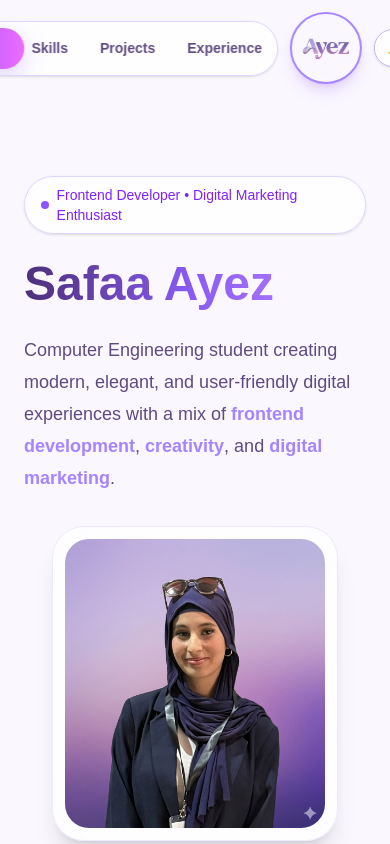
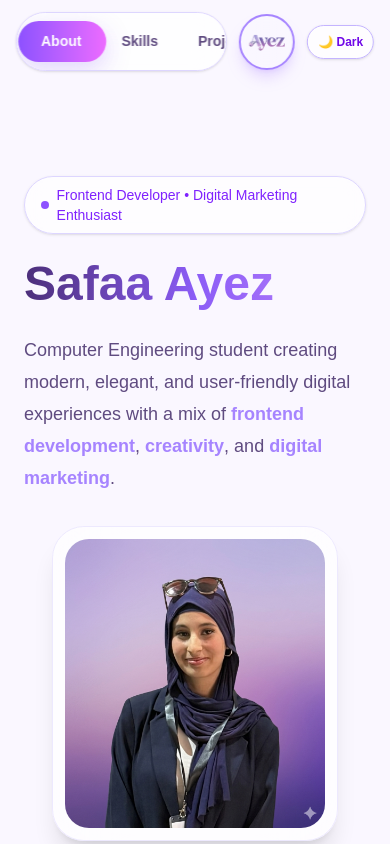
Before and after one commit to safaamedia/Safaa_portfolio, a Next.js app: page / in a window 390 px wide. Shown: the top 844 px of the page. Built offline with nearby package versions, Linux system fonts and the light colour scheme.

Commit message:
Fix navbar overflow when zooming and improve responsive layout

```diff
--- a/app/components/navbar.tsx
+++ b/app/components/navbar.tsx
@@ -107,14 +107,15 @@ export default function Navbar({ darkMode }: NavbarProps) {
     position: relative;
     display: flex;
     align-items: center;
-  gap: 4px;
+    gap: 8px;
     width: fit-content;
-  padding: 6px;
+    max-width: 100%;
+    padding: 8px;
     border-radius: 999px;
     backdrop-filter: blur(16px);
     overflow-x: auto;
+    overflow-y: hidden;
     scrollbar-width: none;
-  max-width: 100%;
   }
 
   .nav::-webkit-scrollbar {
@@ -124,7 +125,7 @@ export default function Navbar({ darkMode }: NavbarProps) {
   .nav-link {
     position: relative;
     z-index: 2;
-          padding: 10px 14px;
+    padding: 10px 16px;
     border-radius: 999px;
     text-decoration: none;
     font-size: 14px;
@@ -139,10 +140,10 @@ export default function Navbar({ darkMode }: NavbarProps) {
     --active-element-show: 0;
     position: absolute;
     z-index: 1;
-          top: 6px;
+    top: 8px;
     left: 0;
     width: 88px;
-          height: calc(100% - 12px);
+    height: calc(100% - 16px);
     border-radius: 999px;
     opacity: var(--active-element-show);
     pointer-events: none;
--- a/app/page.tsx
+++ b/app/page.tsx
@@ -158,24 +158,24 @@ export default function SafaaPortfolio() {
         <div className="absolute inset-0 opacity-[0.06] [background-image:radial-gradient(#8b5cf6_1px,transparent_1px)] [background-size:28px_28px]" />
       </div>
 
-      <div className="fixed left-1/2 top-3 z-50 -translate-x-1/2 px-2">
-        <div className="flex items-center gap-3 sm:gap-4">
-
+      <div className="fixed left-1/2 top-3 z-50 w-[96%] max-w-6xl -translate-x-1/2 px-2">
+  <div className="flex items-center justify-center gap-3 sm:gap-4">
+    <div className="min-w-0">
       <Navbar darkMode={darkMode} />
-
+    </div>
 
     <Image
       src="/MyLOGO.png"
       alt="My Logo"
       width={72}
       height={72}
-            className="h-[72px] w-[72px] shrink-0 rounded-full border-2 border-violet-400 shadow-lg shadow-violet-500/20 backdrop-blur-2xl transition hover:scale-105 sm:h-[90px] sm:w-[90px]"
+      className="h-[56px] w-[56px] shrink-0 rounded-full border-2 border-violet-400 shadow-lg shadow-violet-500/20 backdrop-blur-2xl transition hover:scale-105 sm:h-[90px] sm:w-[90px]"
       priority
     />
 
     <button
       onClick={() => setDarkMode(!darkMode)}
-            className={`shrink-0 rounded-full px-3 py-2 text-sm font-semibold shadow transition hover:scale-105 sm:px-4 ${
+      className={`shrink-0 rounded-full px-2.5 py-2 text-xs font-semibold shadow transition hover:scale-105 sm:px-4 sm:text-sm ${
         darkMode
           ? "border border-violet-700/50 bg-[#181127] text-violet-100"
           : "border border-violet-300 bg-white/70 text-violet-700"
```
Lines whose indentation alone changed are shown as unchanged.
